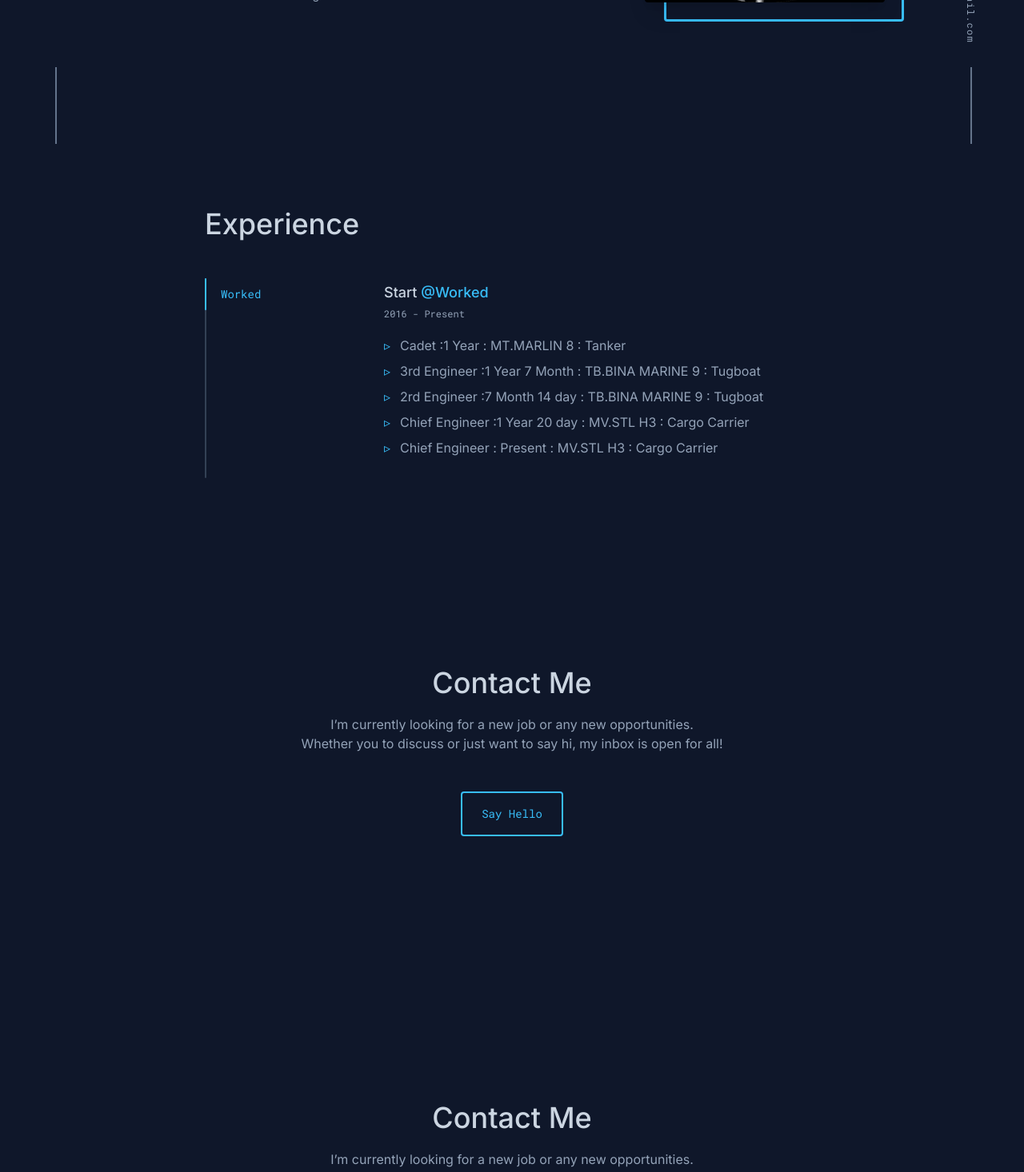
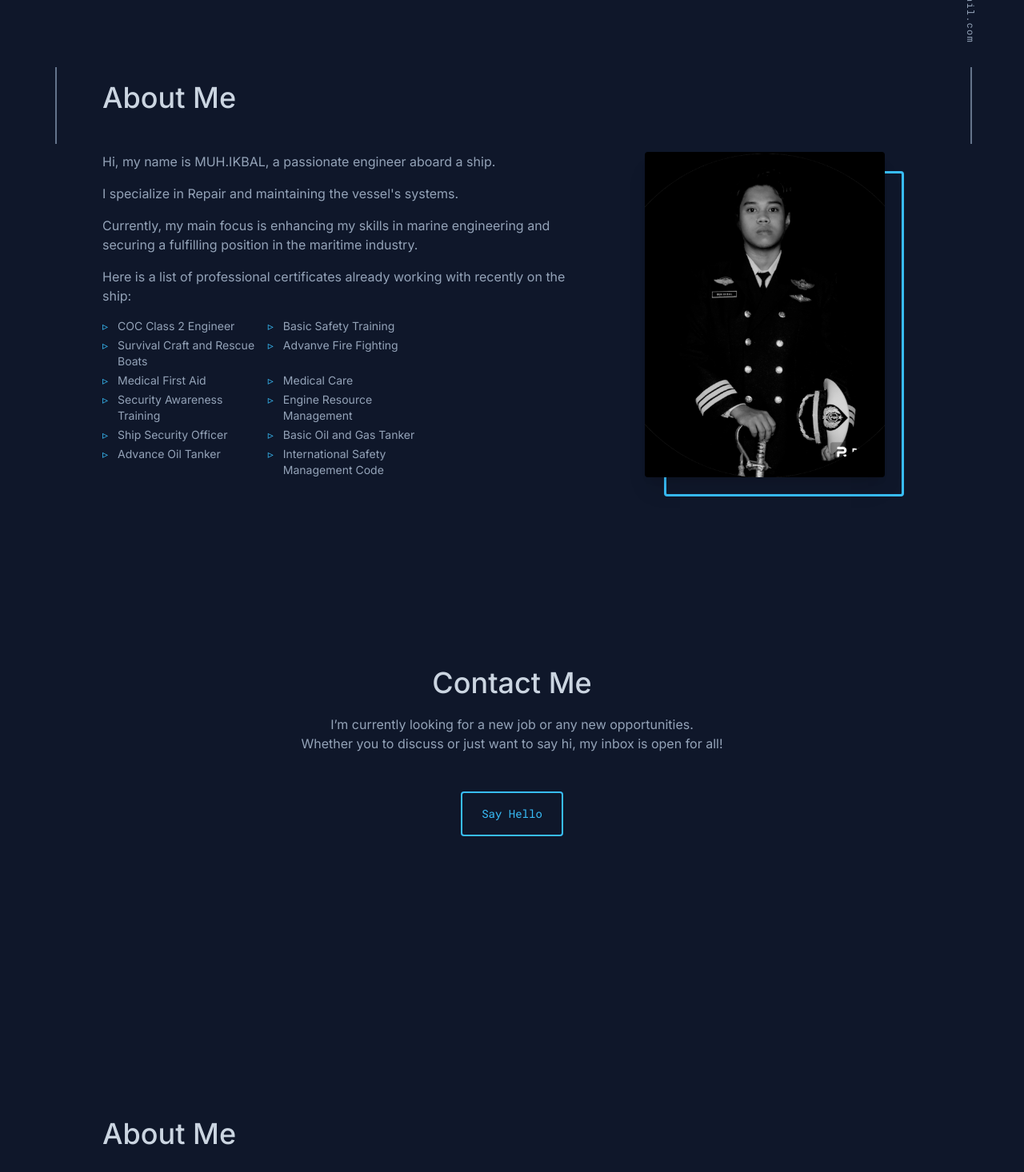
Before and after one commit to ADO12ADO/Obit, a Next.js app: page / in a window 1280 px wide. Shown: the part 620-2086 px from the top of the page at 80% size. Built offline with nearby package versions, Linux system fonts and the light colour scheme; some icons are missing.

Commit message:
Update page.tsx

```diff
--- a/src/app/page.tsx
+++ b/src/app/page.tsx
@@ -20,11 +20,10 @@ const Home: NextPage = () => {
   return (
     <>
       <Layout>
-
+        <Experience />
         <About />
-        <Experience />
         <Contact />
-        <Contact />
+        <About />
         <Contact />
         <Hero/>
       </Layout>
```
